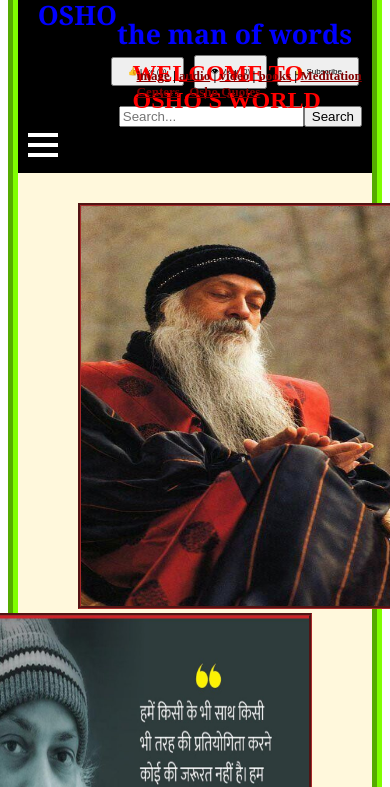
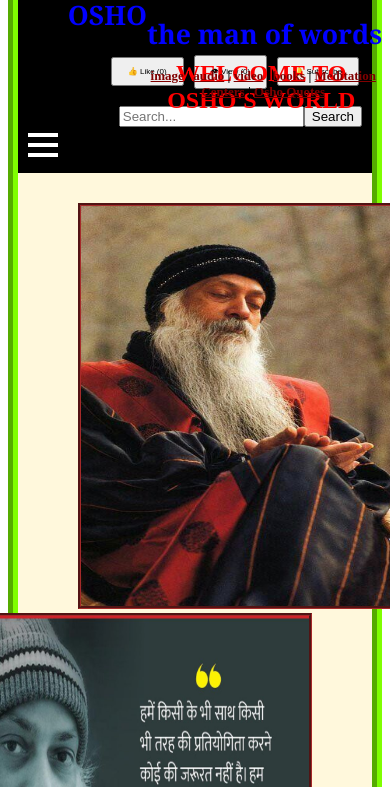
Before and after one commit to Akashkumar767/oshoworld, a plain HTML site: page index.html in a window 390 px wide. Shown: the part 57-844 px from the top of the page. Drawn offline with Linux system fonts and the light colour scheme.

Commit message:
describe yoor change

```diff
--- a/style.css
+++ b/style.css
@@ -8,8 +8,9 @@ body{
     border-style: groove;
     }
 @media (max-width:768px){
-    header,main,footer{
+    header,nav,main,footer{
     padding: 10px;
+    text-align: center;
     }
 }
 header{
@@ -81,6 +82,8 @@ header{
 
 
 #H{
+    position: relative;
+    left: 30px;
     color: blue;
     text-align: center;
     text-decoration: solid;
```
